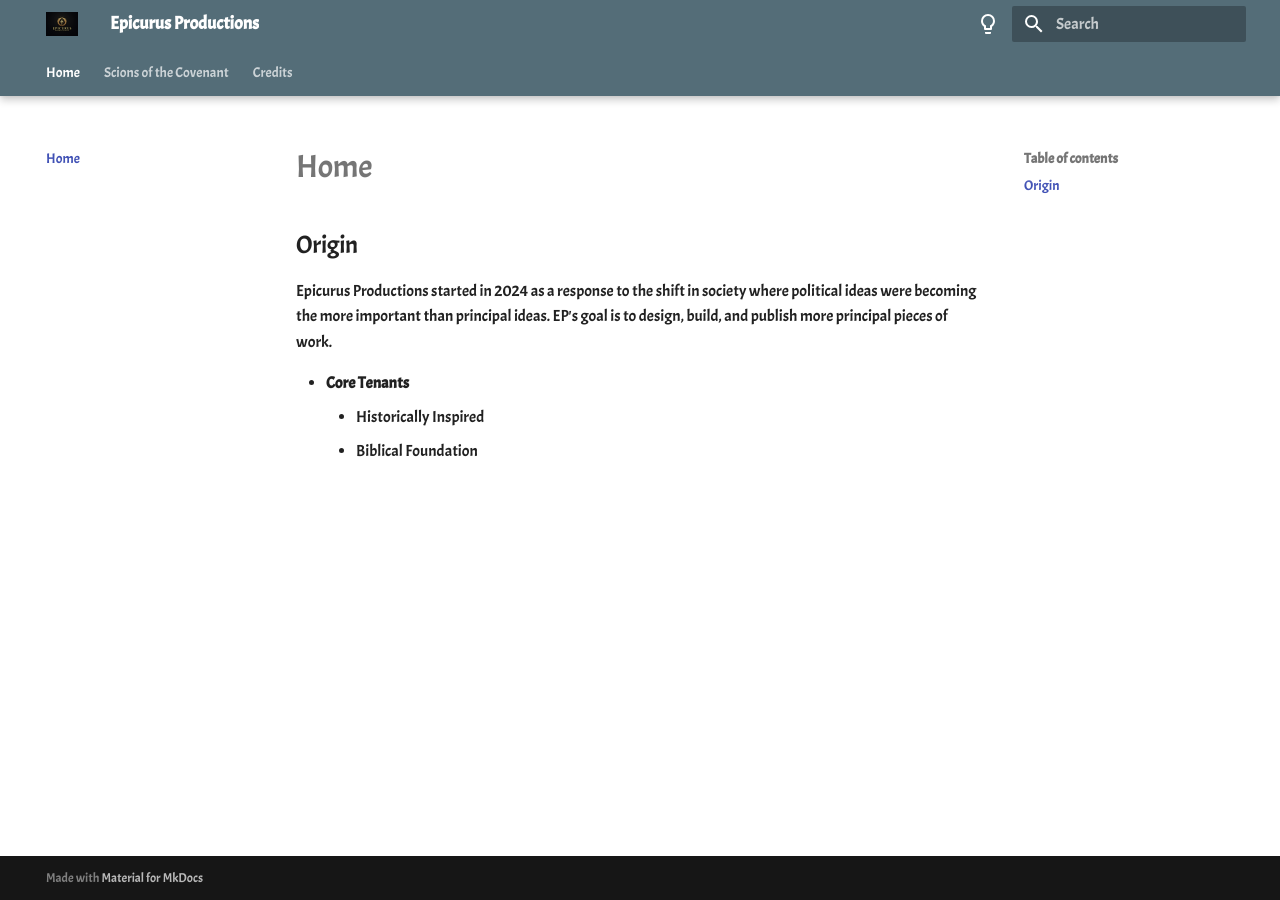
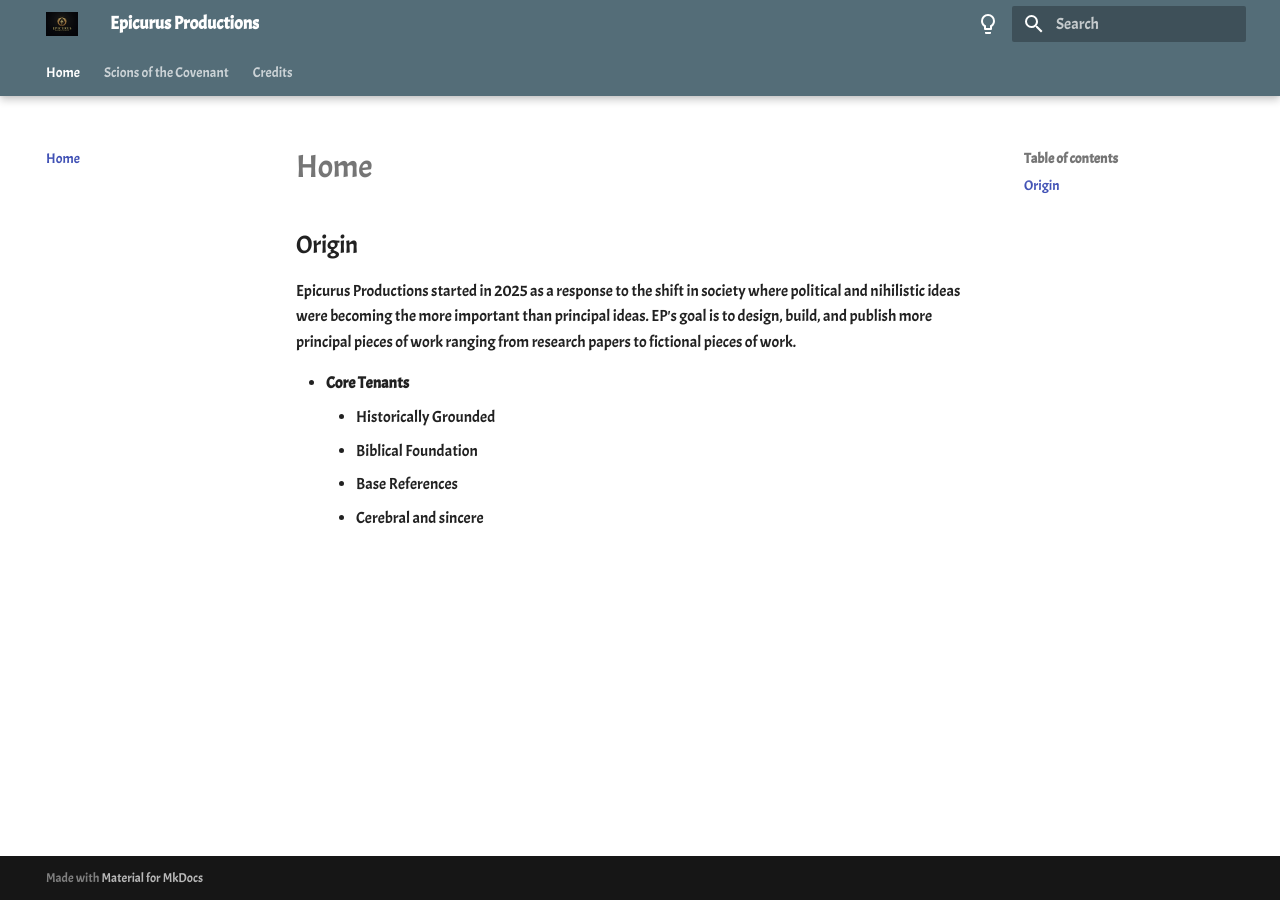
Before and after one commit to gamefreakcabe/solomons-arboretum, an MkDocs documentation site: the page built from docs/index.md, in a window 1280 px wide. Built offline with MkDocs 1.6.1 and Material for MkDocs 9.7.7, drawn with Linux system fonts in a browser that asks for light colours.

Commit message:
Update index.md

```diff
--- a/docs/index.md
+++ b/docs/index.md
@@ -2,8 +2,10 @@
 
 ## Origin
 
-Epicurus Productions started in 2024 as a response to the shift in society where political ideas were becoming the more important than principal ideas. EP's goal is to design, build, and publish more principal pieces of work.
+Epicurus Productions started in 2025 as a response to the shift in society where political and nihilistic ideas were becoming the more important than principal ideas. EP's goal is to design, build, and publish more principal pieces of work ranging from research papers to fictional pieces of work.
 
 * **Core Tenants**
-    * Historically Inspired
+    * Historically Grounded
     * Biblical Foundation
+    * Base References
+    * Cerebral and sincere
```
